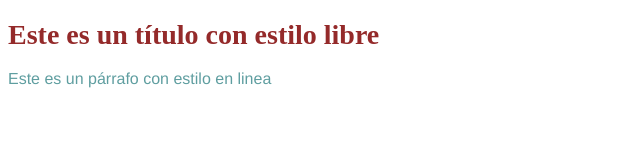
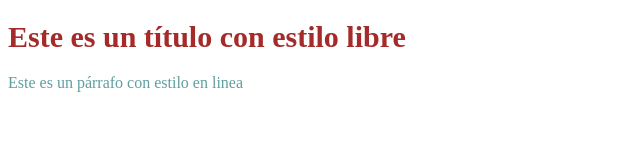
Before and after one commit to Bty06/modulo-8-bg, a plain HTML site: page index.html in a window 1280 px wide. Shown: the whole page, without its empty margins (0-640 px from the left). Drawn offline with Linux system fonts and the light colour scheme.

Commit message:
css a nivel de página

```diff
--- a/index.html
+++ b/index.html
@@ -4,8 +4,15 @@
 
      <title>Archivos SCC</title>
 </head>
+<style>
+    h1{color: brown;
+    font-size: 30PX;}
+    p{color: cadetblue;
+    font-family: 'Times New Roman', Times, serif;}
+
+</style>
 <body>
-    <h1 style="color: rgb(148, 42, 42);font-size: 28px;">Este es un título con estilo libre</h1>
-    <p style="color: cadetblue;font-family: 'Franklin Gothic Medium', 'Arial Narrow', Arial, sans-serif;">Este es un párrafo con estilo en linea</p>
+    <h1>Este es un título con estilo libre</h1>
+    <p>Este es un párrafo con estilo en linea</p>
 </body>
 </html>
```
